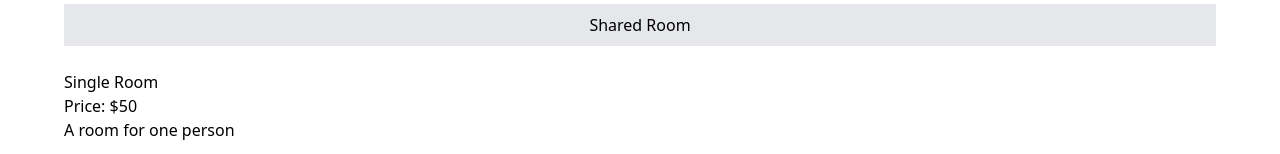
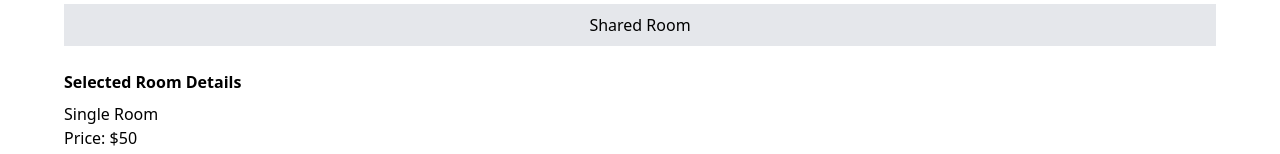
Before and after one commit to sanumuhammedc/ACOMO, a Next.js app: page /hostel/1 in a window 1280 px wide. Shown: the part 738-892 px from the top of the page. Built offline with nearby package versions, Linux system fonts and the light colour scheme; no server answers.

Commit message:
front end ok

```diff
--- a/app/hostel/[id]/page.jsx
+++ b/app/hostel/[id]/page.jsx
@@ -80,6 +80,7 @@ const HostelDetailPage = () => {
             </div>
 
             <div className="mb-4">
+                <h2 className="font-semibold mb-2">Selected Room Details</h2>
                 <p>{selectedRoomType.type}</p>
                 <p>Price: ${selectedRoomType.price}</p>
                 <p>{selectedRoomType.description}</p>
```
